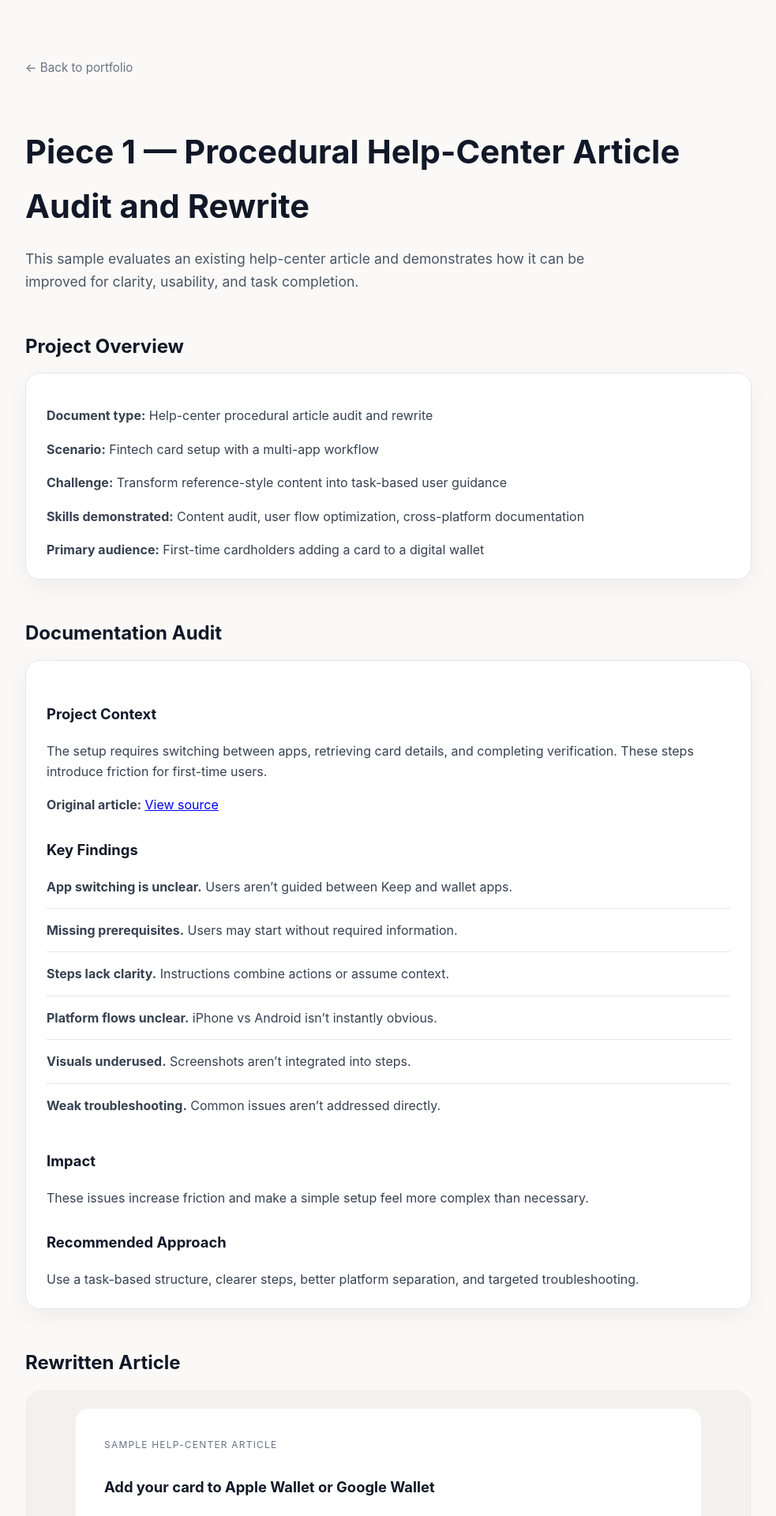
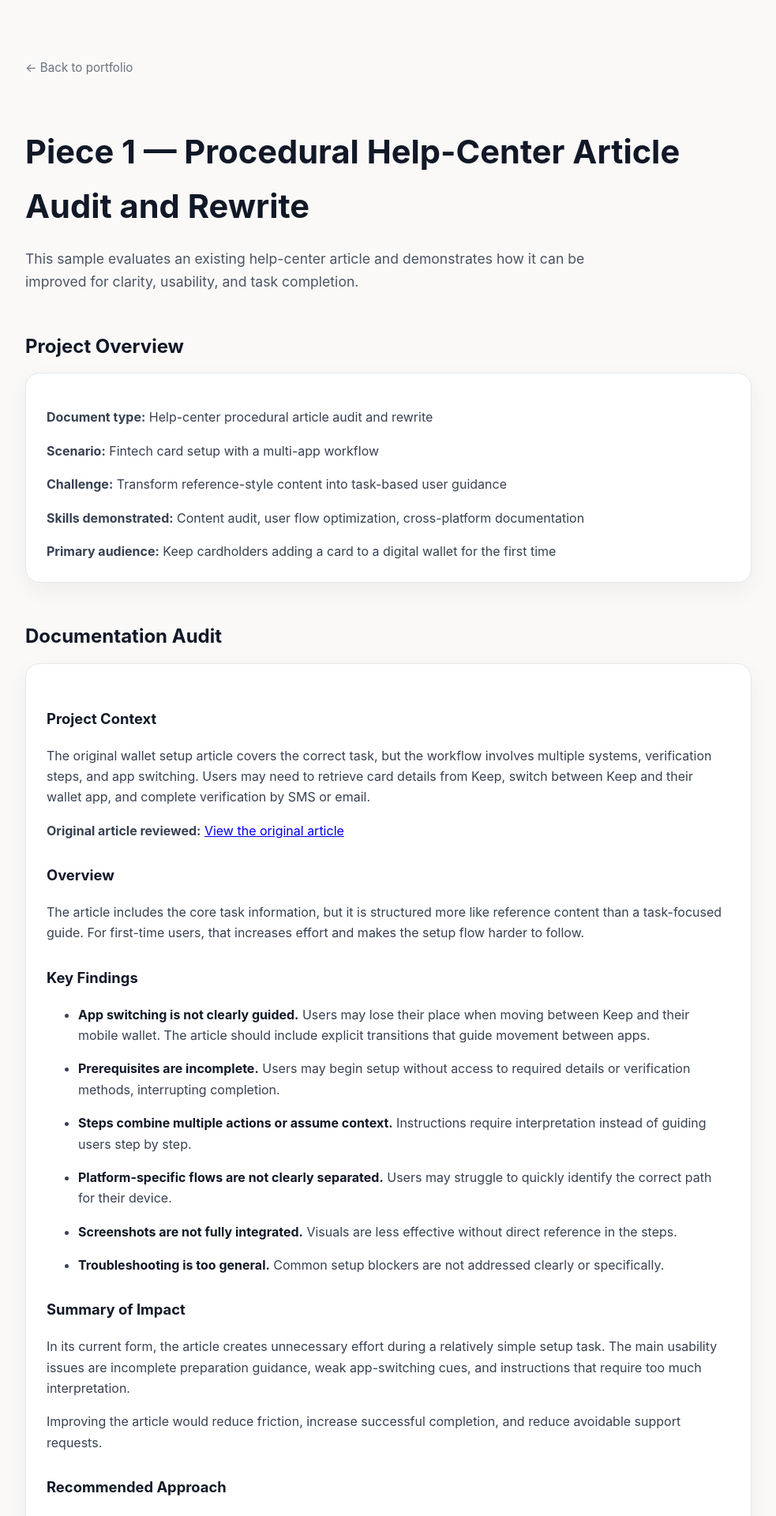
Before and after one commit to kimberleykenney/kimberleykenney.github.io, a Jekyll site: the page built from piece-1.md, in a window 1280 px wide. Shown: the top 1920 px of the page at 79% size, without its empty margins (148-1131 px from the left). Built offline with Jekyll 4.4.1, drawn with Linux system fonts in a browser that asks for light colours; some of the changed text lies outside the part shown.

Commit message:
Update piece-1.md

```diff
--- a/piece-1.md
+++ b/piece-1.md
@@ -24,10 +24,6 @@ permalink: /piece-1/
     color: #6b7280;
     text-decoration: none;
     font-size: 0.95rem;
-  }
-
-  .back-link:hover {
-    text-decoration: underline;
   }
 
   h1 {
@@ -64,7 +60,7 @@ permalink: /piece-1/
     background: #ffffff;
     border: 1px solid #e5e7eb;
     border-radius: 18px;
-    padding: 24px 26px;
+    padding: 26px;
     box-shadow: 0 10px 30px rgba(17, 24, 39, 0.05);
   }
 
@@ -77,19 +73,15 @@ permalink: /piece-1/
   }
 
   .finding-list {
-    list-style: none;
-    padding: 0;
     margin-top: 16px;
   }
 
   .finding-list li {
-    padding: 14px 0;
-    border-top: 1px solid #e5e7eb;
+    margin-bottom: 16px;
   }
 
-  .finding-list li:first-child {
-    border-top: none;
-    padding-top: 0;
+  .finding-list strong {
+    color: #111827;
   }
 
   .article-wrap {
@@ -147,7 +139,7 @@ permalink: /piece-1/
   <p><strong>Scenario:</strong> Fintech card setup with a multi-app workflow</p>
   <p><strong>Challenge:</strong> Transform reference-style content into task-based user guidance</p>
   <p><strong>Skills demonstrated:</strong> Content audit, user flow optimization, cross-platform documentation</p>
-  <p><strong>Primary audience:</strong> First-time cardholders adding a card to a digital wallet</p>
+  <p><strong>Primary audience:</strong> Keep cardholders adding a card to a digital wallet for the first time</p>
 </section>
 
 <h2>Documentation Audit</h2>
@@ -155,32 +147,53 @@ permalink: /piece-1/
 
 <h3>Project Context</h3>
 <p>
-  The setup requires switching between apps, retrieving card details, and completing verification. These steps introduce friction for first-time users.
+  The original wallet setup article covers the correct task, but the workflow involves multiple systems, verification steps, and app switching. Users may need to retrieve card details from Keep, switch between Keep and their wallet app, and complete verification by SMS or email.
 </p>
 
 <p>
-  <strong>Original article:</strong>
-  <a href="https://help.trykeep.com/en/articles/10132858-how-to-add-your-keep-card-to-your-digital-wallet" target="_blank">View source</a>
+  <strong>Original article reviewed:</strong>
+  <a href="https://help.trykeep.com/en/articles/10132858-how-to-add-your-keep-card-to-your-digital-wallet" target="_blank">View the original article</a>
+</p>
+
+<h3>Overview</h3>
+<p>
+  The article includes the core task information, but it is structured more like reference content than a task-focused guide. For first-time users, that increases effort and makes the setup flow harder to follow.
 </p>
 
 <h3>Key Findings</h3>
 <ul class="finding-list">
-  <li><strong>App switching is unclear.</strong> Users aren’t guided between Keep and wallet apps.</li>
-  <li><strong>Missing prerequisites.</strong> Users may start without required information.</li>
-  <li><strong>Steps lack clarity.</strong> Instructions combine actions or assume context.</li>
-  <li><strong>Platform flows unclear.</strong> iPhone vs Android isn’t instantly obvious.</li>
-  <li><strong>Visuals underused.</strong> Screenshots aren’t integrated into steps.</li>
-  <li><strong>Weak troubleshooting.</strong> Common issues aren’t addressed directly.</li>
+  <li>
+    <strong>App switching is not clearly guided.</strong> Users may lose their place when moving between Keep and their mobile wallet. The article should include explicit transitions that guide movement between apps.
+  </li>
+  <li>
+    <strong>Prerequisites are incomplete.</strong> Users may begin setup without access to required details or verification methods, interrupting completion.
+  </li>
+  <li>
+    <strong>Steps combine multiple actions or assume context.</strong> Instructions require interpretation instead of guiding users step by step.
+  </li>
+  <li>
+    <strong>Platform-specific flows are not clearly separated.</strong> Users may struggle to quickly identify the correct path for their device.
+  </li>
+  <li>
+    <strong>Screenshots are not fully integrated.</strong> Visuals are less effective without direct reference in the steps.
+  </li>
+  <li>
+    <strong>Troubleshooting is too general.</strong> Common setup blockers are not addressed clearly or specifically.
+  </li>
 </ul>
 
-<h3>Impact</h3>
+<h3>Summary of Impact</h3>
 <p>
-  These issues increase friction and make a simple setup feel more complex than necessary.
+  In its current form, the article creates unnecessary effort during a relatively simple setup task. The main usability issues are incomplete preparation guidance, weak app-switching cues, and instructions that require too much interpretation.
+</p>
+
+<p>
+  Improving the article would reduce friction, increase successful completion, and reduce avoidable support requests.
 </p>
 
 <h3>Recommended Approach</h3>
 <p>
-  Use a task-based structure, clearer steps, better platform separation, and targeted troubleshooting.
+  The article should adopt a task-based structure, include clear prerequisites, separate platform-specific flows, guide app switching explicitly, and include targeted troubleshooting.
 </p>
 
 </section>
@@ -192,45 +205,49 @@ permalink: /piece-1/
 
 <div class="article-kicker">Sample help-center article</div>
 
-<h3>Add your card to Apple Wallet or Google Wallet</h3>
+<h3>Add your Keep card to Apple Wallet or Google Wallet</h3>
 
 <p>
-  Add your card for contactless payments. Setup takes a few minutes.
+  Use this article to add your Keep Corporate Card for contactless payments.
+</p>
+
+<p>
+  Setup takes a few minutes and requires access to your card details and a verification code.
 </p>
 
 <h4>Before you begin</h4>
 <ul>
-  <li>Access to your account</li>
-  <li>Your card details</li>
-  <li>Wallet app installed</li>
-  <li>Access to verification method</li>
+  <li>Access to your Keep account</li>
+  <li>Access to the card you want to add</li>
+  <li>Apple Wallet or Google Wallet set up</li>
+  <li>Access to your verification method</li>
 </ul>
 
 <div class="note-box">
-  You may need to switch between apps during setup.
+  You may need to switch between Keep and your mobile wallet during setup.
 </div>
 
-<h4>iPhone</h4>
+<h4>Add your card on iPhone</h4>
 <ol>
   <li>Open Apple Wallet</li>
-  <li>Tap +</li>
+  <li>Tap the + icon</li>
   <li>Enter card details from Keep</li>
-  <li>Verify via code</li>
+  <li>Complete verification</li>
 </ol>
 
-<h4>Android</h4>
+<h4>Add your card on Android</h4>
 <ol>
   <li>Open Google Wallet</li>
-  <li>Add card</li>
-  <li>Enter details</li>
-  <li>Verify</li>
+  <li>Add a new card</li>
+  <li>Enter card details</li>
+  <li>Complete verification</li>
 </ol>
 
 </section>
 </div>
 
 <p class="footer-note">
-  This sample is independently created for demonstration purposes and is based on publicly available information and reasonable assumptions.
+  This is an independent documentation sample created for portfolio purposes. It is based on publicly available information and reasonable product assumptions.
 </p>
 
 </main>
```
